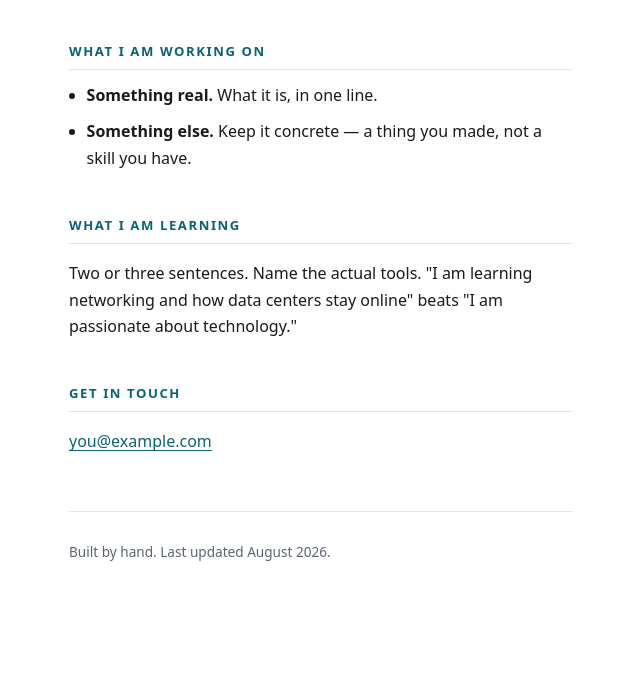
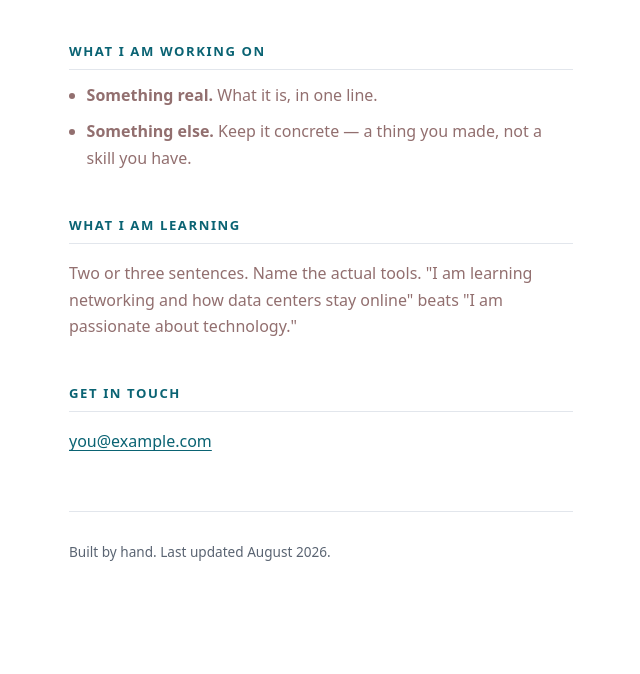
Before and after one commit to az71003-dev/ala2627-AlexandraZaharieCTE-AD, a plain HTML site: page index.html in a window 1280 px wide. Shown: the part 126-800 px from the top of the page, without its empty margins (319-959 px from the left). Drawn offline with Linux system fonts and the light colour scheme.

Commit message:
Change color and put name on index

```diff
--- a/index.html
+++ b/index.html
@@ -6,7 +6,7 @@
   <meta name="viewport" content="width=device-width, initial-scale=1">
 
   <!-- CHANGE THIS. It is the name on the browser tab, and it is what Google shows. -->
-  <title>Your Name — what you build Test</title>
+  <title>Alexandra Zaharie  — what you build Test</title>
 
   <!-- CHANGE THIS TOO. One sentence. It is what shows under your link when someone shares it. -->
   <meta name="description" content="One sentence about who you are and what you make.">
--- a/styles.css
+++ b/styles.css
@@ -7,7 +7,7 @@
 /* The custom properties. Change a colour ONCE here and it
    changes everywhere it is used further down. */
 :root {
-  --ink:        #1a1a1a;   /* body text */
+  --ink:        #926f6f;   /* body text */
   --muted:      #5a6472;   /* quieter text */
   --accent:     #0a6373;   /* links and rules — make this yours */
   --paper:      #ffffff;
```
